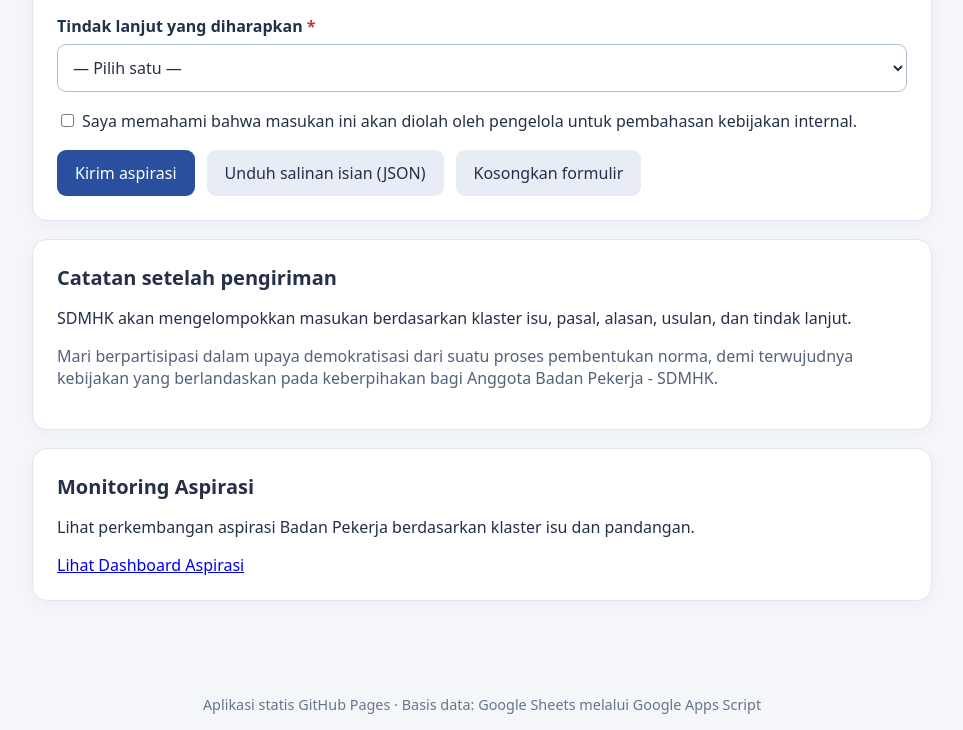
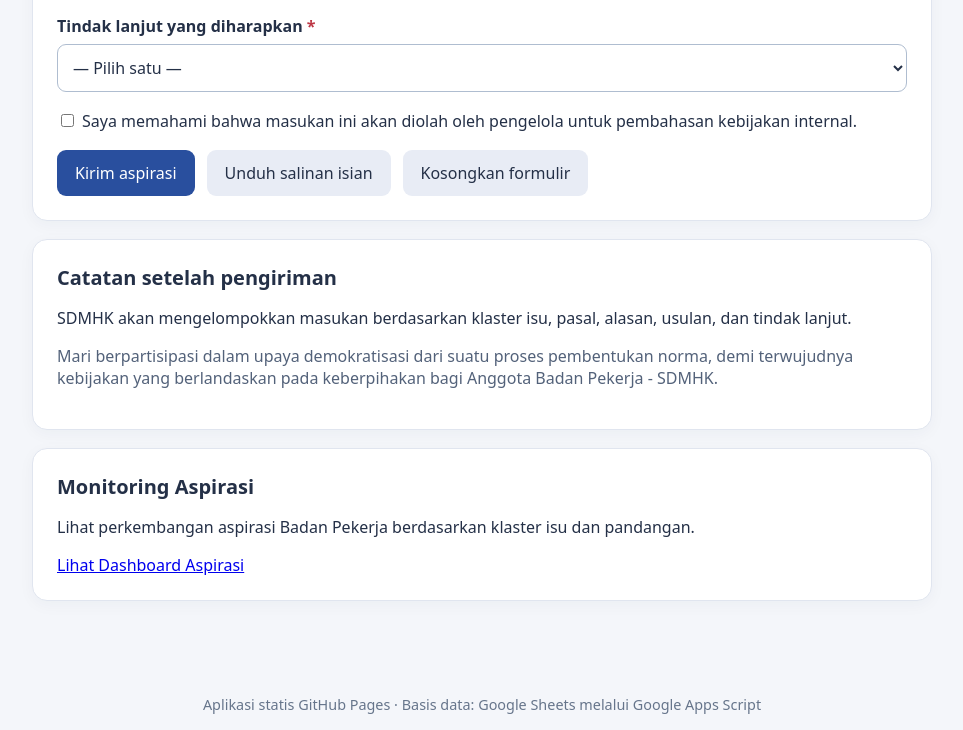
Before and after one commit to zummiyanuran/KedisiplinanWaktuKerja, a plain HTML site: page index.html in a window 1280 px wide. Shown: the part 1401-2131 px from the top of the page, without its empty margins (158-1121 px from the left). Drawn offline with Linux system fonts and the light colour scheme.

Commit message:
Update index.html

```diff
--- a/index.html
+++ b/index.html
@@ -33,7 +33,7 @@
     <div class="field"><label class="required" for="tindak_lanjut">Tindak lanjut yang diharapkan</label><select id="tindak_lanjut" name="tindak_lanjut" required><option value="">— Pilih satu —</option><option>Perubahan norma Tata Tertib</option><option>Pengaturan dalam SOP/petunjuk teknis</option><option>Penjelasan atau sosialisasi</option><option>Kajian dan analisis data</option><option>Pembahasan lanjutan dalam forum</option><option>Lainnya</option></select></div>
     <div class="field"><label for="persetujuan" style="font-weight:400"><input id="persetujuan" type="checkbox" required style="width:auto;margin-right:8px">Saya memahami bahwa masukan ini akan diolah oleh pengelola untuk pembahasan kebijakan internal.</label></div>
     <div class="field" style="position:absolute;left:-9999px" aria-hidden="true"><label>Jangan isi kolom ini <input name="website" tabindex="-1" autocomplete="off"></label></div>
-    <div class="actions"><button type="submit" id="kirim">Kirim aspirasi</button><button class="secondary" type="button" id="unduh">Unduh salinan isian (JSON)</button><button class="secondary" type="reset">Kosongkan formulir</button></div>
+    <div class="actions"><button type="submit" id="kirim">Kirim aspirasi</button><button class="secondary" type="button" id="unduh">Unduh salinan isian</button><button class="secondary" type="reset">Kosongkan formulir</button></div>
     <p id="status" class="status" role="status" aria-live="polite"></p>
   </form>
   <section class="card"><h2>Catatan setelah pengiriman</h2><p>SDMHK akan mengelompokkan masukan berdasarkan klaster isu, pasal, alasan, usulan, dan tindak lanjut.</p><p class="muted">Mari berpartisipasi dalam upaya demokratisasi dari suatu proses pembentukan norma, demi terwujudnya kebijakan yang berlandaskan pada keberpihakan bagi Anggota Badan Pekerja - SDMHK.</p></section>
```
